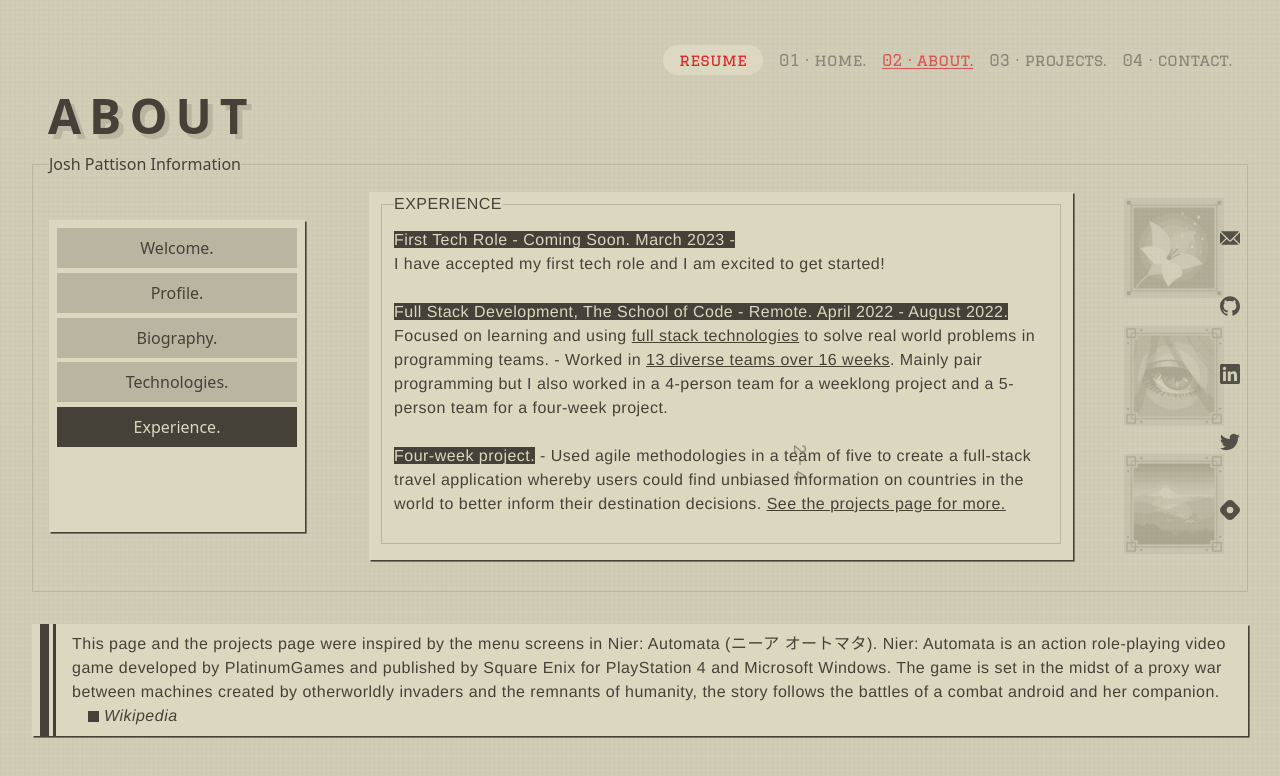
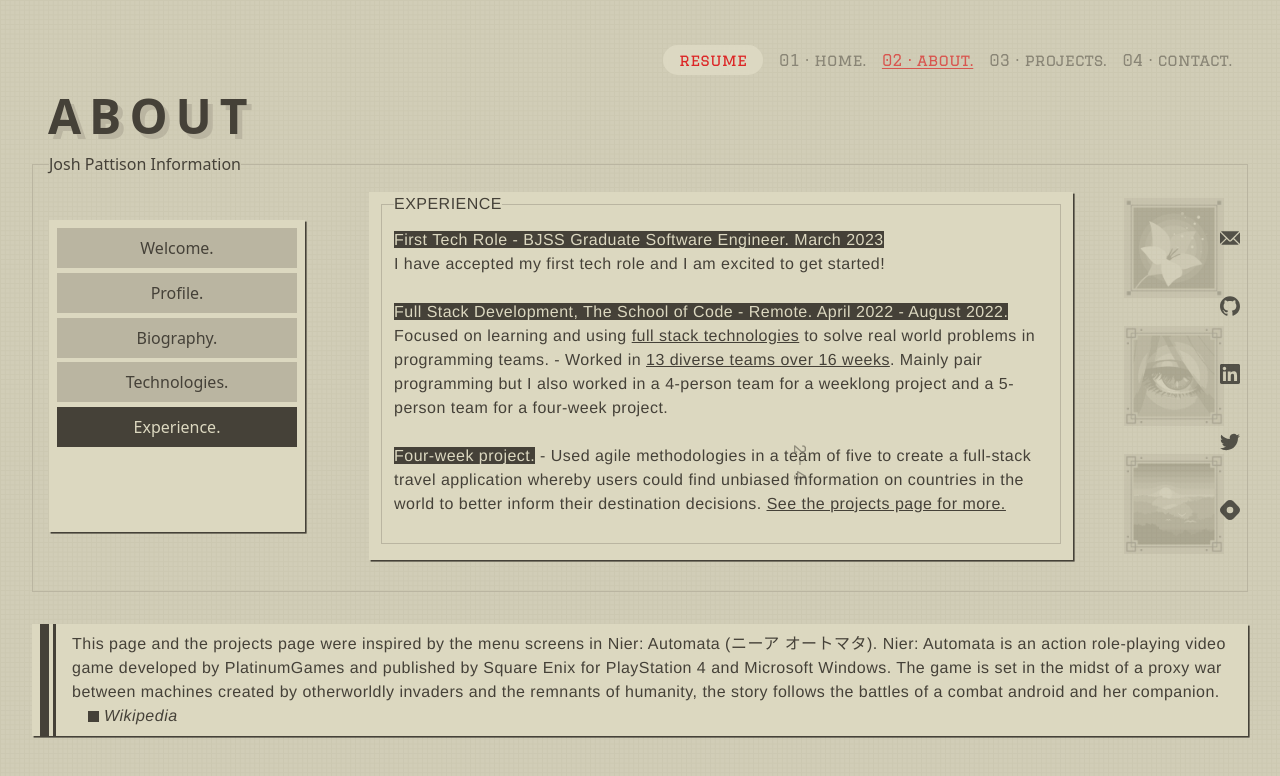
Before and after one commit to pattisoj/portfolio, a Next.js app: page /about in a window 1280 px wide. Both pictures are taken after a click on the button "Experience.". Shown: the top 776 px of the page. Built offline with nearby package versions, Linux system fonts and the light colour scheme.

Commit message:
Added first tech role information

```diff
--- a/pages/about.js
+++ b/pages/about.js
@@ -219,7 +219,10 @@ export default function About() {
               <div className="about-info-content-container">
                 <fieldset className="about-info-content">
                   <legend>EXPERIENCE</legend>
-                  <mark>First Tech Role - Coming Soon. March 2023 -</mark>
+                  <mark>
+                    First Tech Role - BJSS Graduate Software Engineer. March
+                    2023
+                  </mark>
                   <br />
                   <p>
                     I have accepted my first tech role and I am excited to get
```
